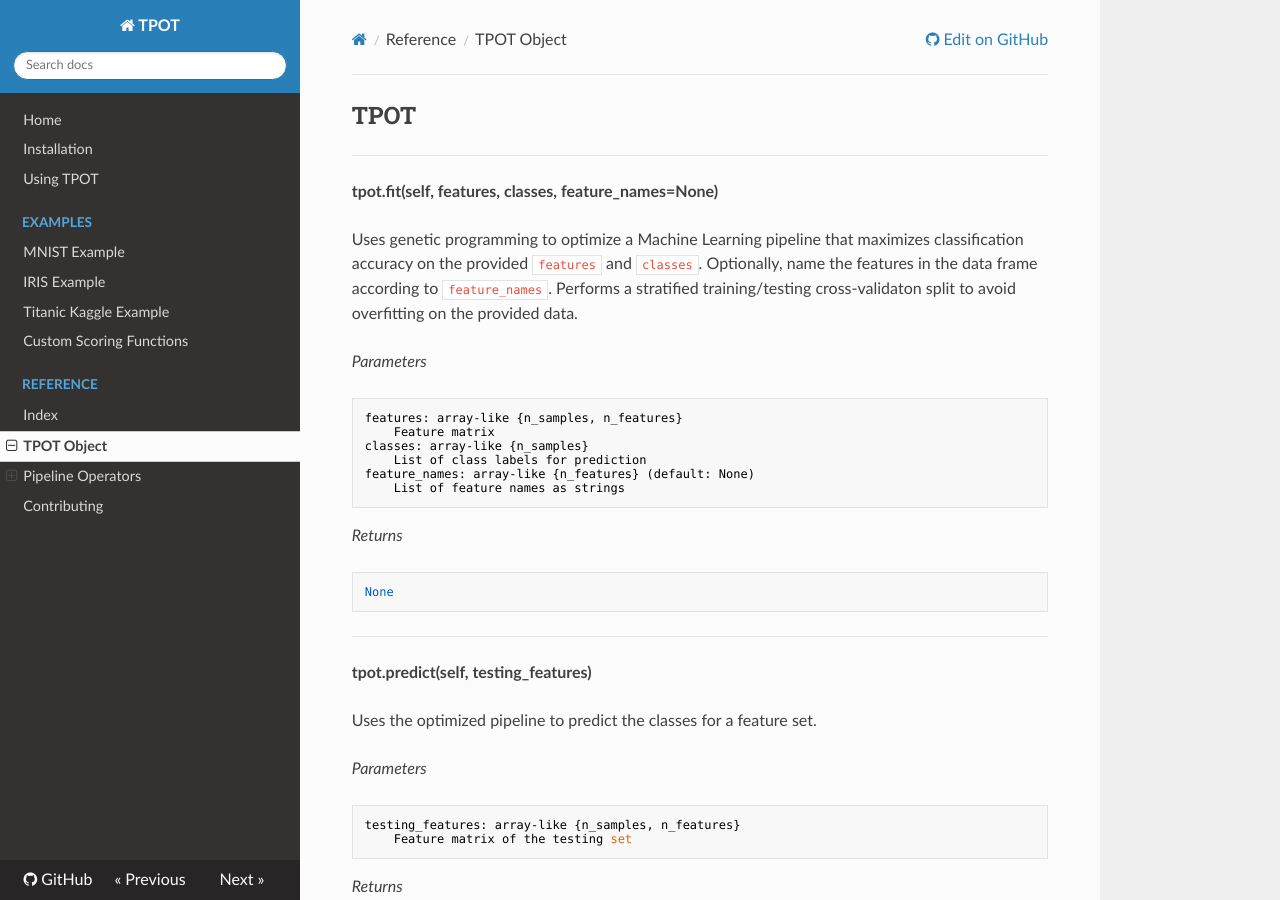
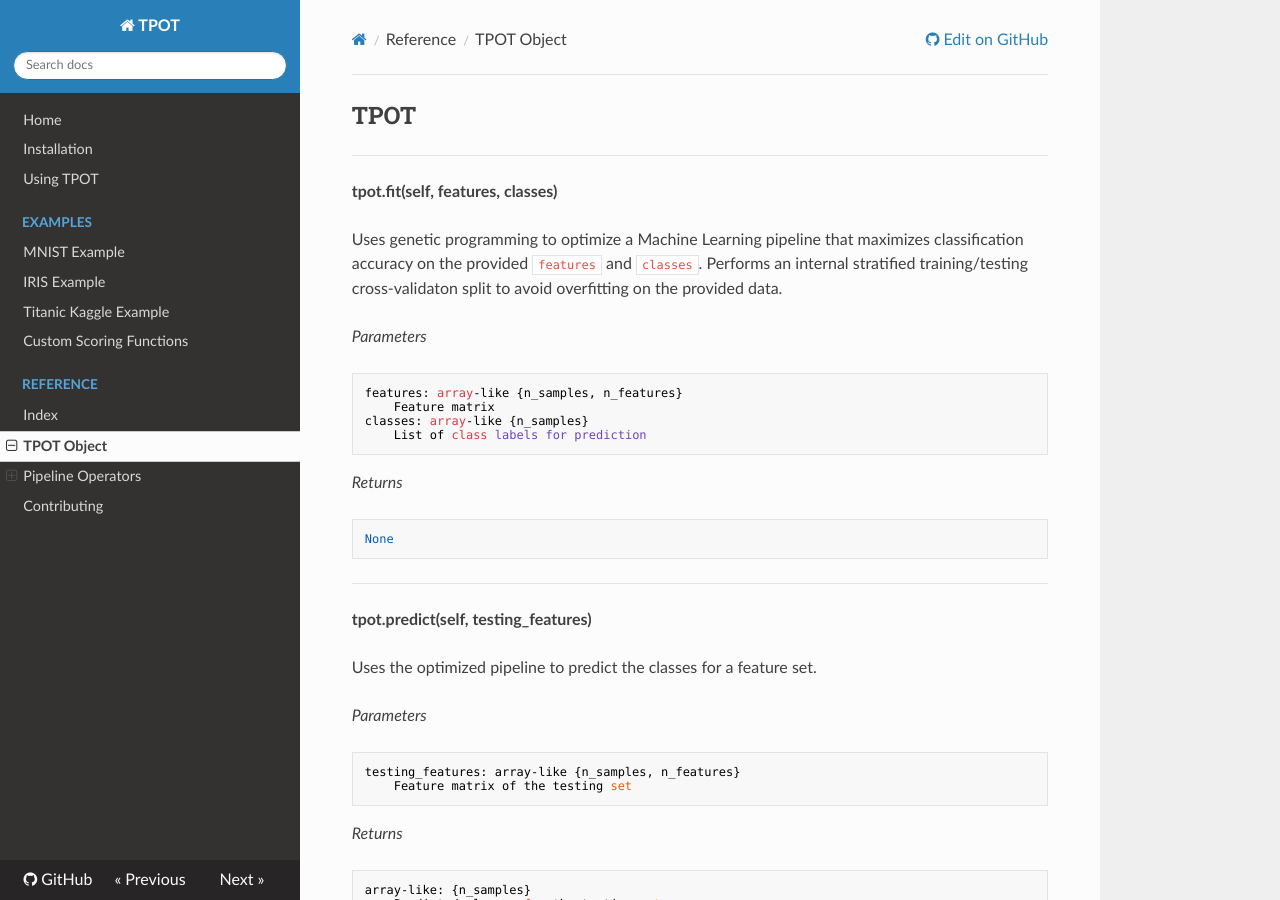
Before and after one commit to EpistasisLab/tpot, an MkDocs documentation site: the page built from docs/sources/documentation/TPOT.md, in a window 1280 px wide and 900 px high. Built offline with MkDocs 1.6.1, drawn with Linux system fonts in a browser that asks for light colours; nearby versions of some CDN libraries; old or Windows-style settings are respelled for this version of MkDocs.

Commit message:
Drop support for `feature_names` being passed to fit()
The feature names are usually lost through all of the feature
transformations anyway.

```diff
--- a/docs/sources/documentation/TPOT.md
+++ b/docs/sources/documentation/TPOT.md
@@ -1,12 +1,11 @@
 ## TPOT
 * * *
-__tpot.fit(self, features, classes, feature_names=None)__
+__tpot.fit(self, features, classes)__
 
 
 Uses genetic programming to optimize a Machine Learning pipeline that
    maximizes classification accuracy on the provided `features` and `classes`.
-   Optionally, name the features in the data frame according to `feature_names`.
-   Performs a stratified training/testing cross-validaton split to avoid
+   Performs an internal stratified training/testing cross-validaton split to avoid
    overfitting on the provided data.
 
 _Parameters_
@@ -15,8 +14,6 @@
         Feature matrix
     classes: array-like {n_samples}
         List of class labels for prediction
-    feature_names: array-like {n_features} (default: None)
-        List of feature names as strings
 
 _Returns_
 
```
Also changed, not shown: 1 other file.
